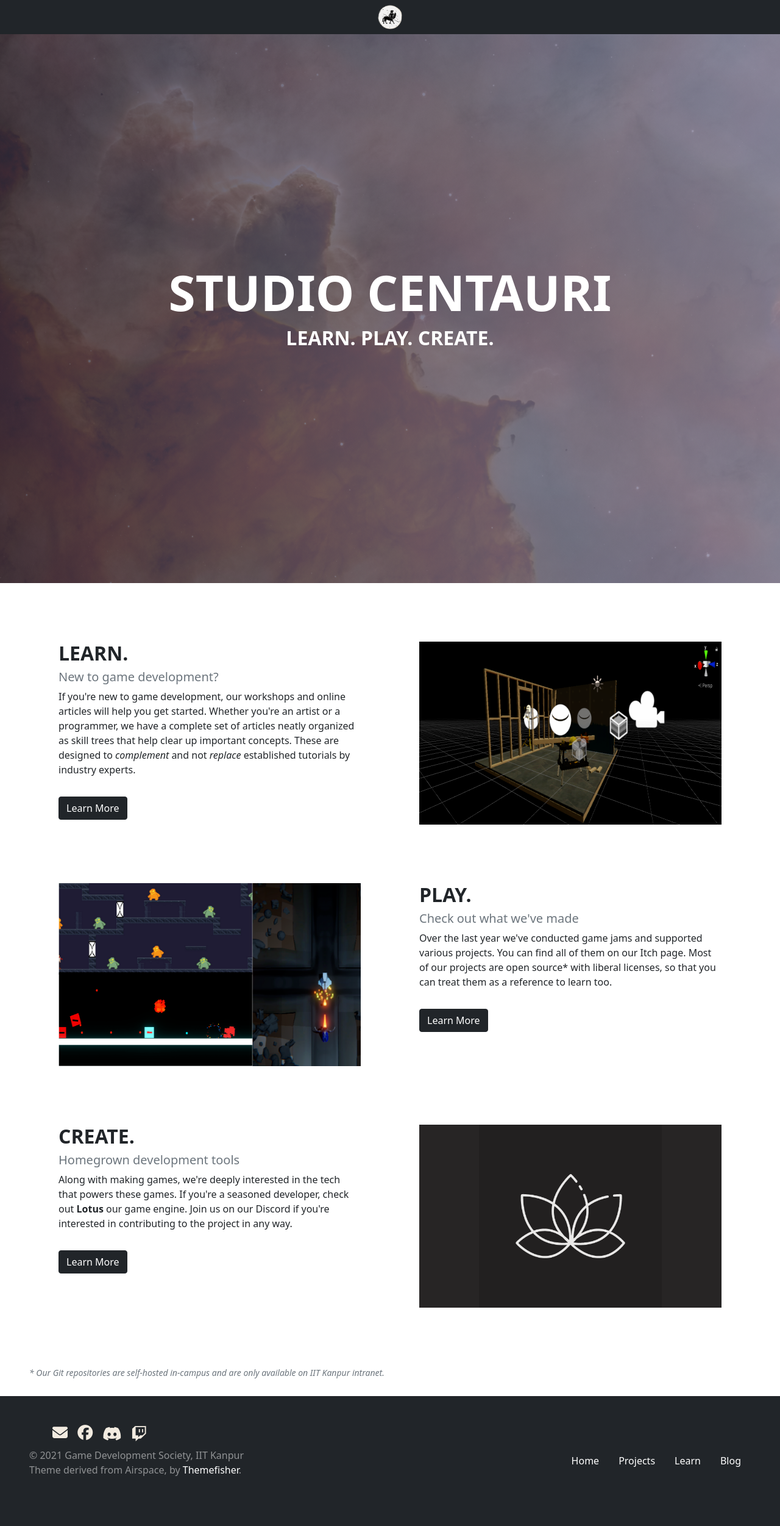
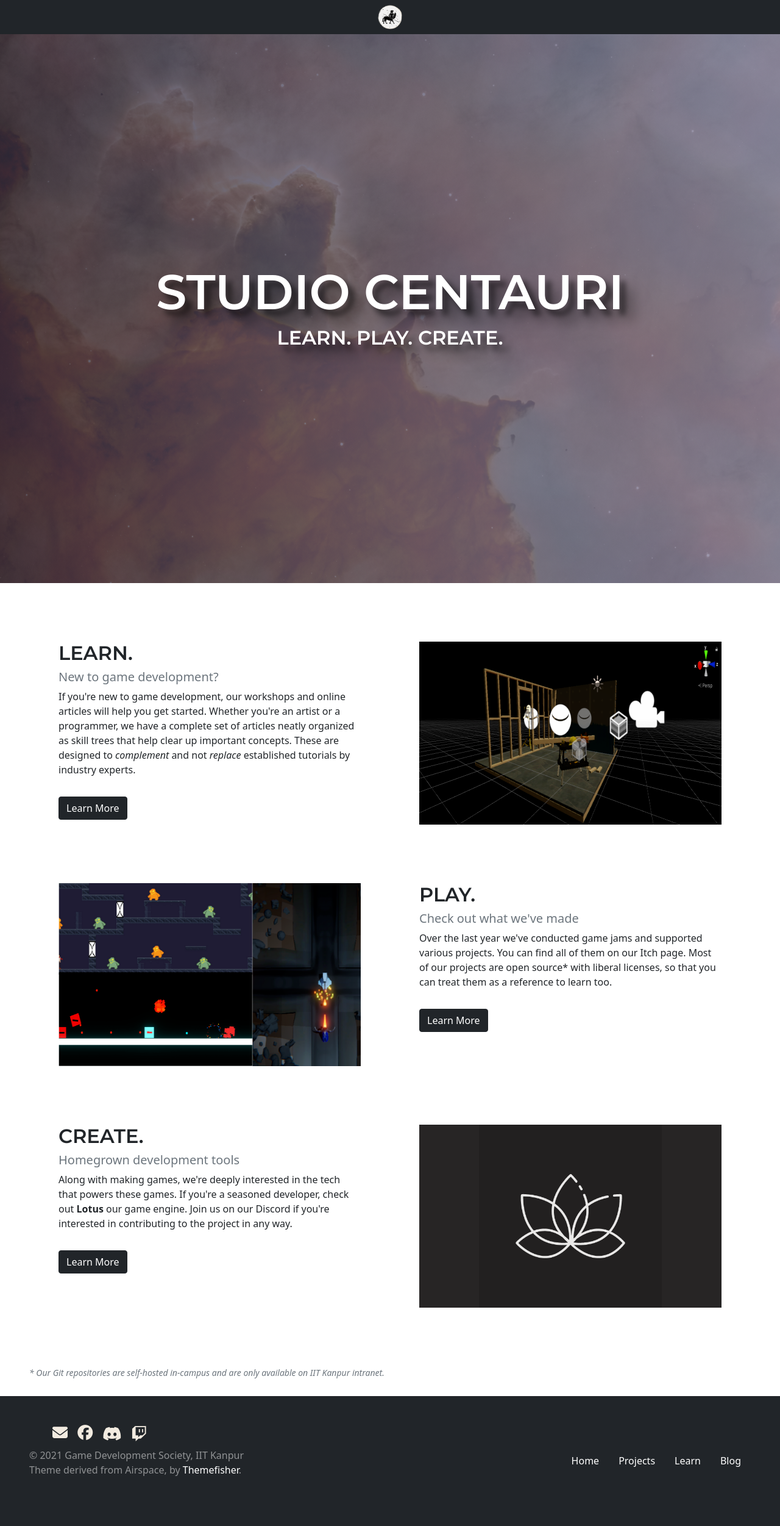
Before and after one commit to studiocentauri/studiocentauri.github.io, a Jekyll site: the page built from index.html, in a window 1280 px wide. Shown: the whole page at 61% size. Built offline with Jekyll 4.4.1, drawn with Linux system fonts in a browser that asks for light colours; nearby versions of some CDN libraries; some web fonts are replaced; comment, search, counter and statistics services are not loaded.

Commit message:
Fixed Bugs
Responsive bugs on the homepage
Added hovering at few places
Adjusted some fonts
Added shadows at some places

```diff
--- a/css/style.css
+++ b/css/style.css
@@ -3,6 +3,7 @@
  * To find the original style.css that ships with Airspace, read airspace.css
  *
  */
+ @import url('https://fonts.googleapis.com/css2?family=Montserrat:wght@600&display=swap');
 
 .italic {
   font-style: italic;
@@ -35,6 +36,14 @@
   color: #0d0017;
 }
 
+.animate__fadeInUp{
+  text-shadow: 10px 10px 10px rgba(0,0,0,.5), 20px 20px 20px rgba(0,0,0,.4), 30px 30px 30px rgba(0,0,0,.1);
+  font-family: 'Montserrat', sans-serif;
+}
+
+h2{
+  font-family: 'Montserrat', sans-serif;
+}
 /*******************************************
  * Footer
  *******************************************/
@@ -173,3 +182,19 @@
 .home-img {
   height: 300px;
 }
+
+.row:hover {
+  box-shadow: 0 0 20px rgba(33,33,33,.2);
+}
+
+.btn:hover,
+.btn:focus {
+  box-shadow: 0 0.8em 0.8em -0.4em black;
+  transform: translateY(-0.25em);
+}
+
+@media only screen and (max-width: 580px) {
+  section.p-5{
+    padding:0!important;
+  }
+}
--- a/index.html
+++ b/index.html
@@ -28,7 +28,7 @@
 
     <!-- Learn -->
     <div class="row">
-      <div class="col p-5">
+      <div class="col-sm p-5">
         <h2 class="text-uppercase fw-bold">Learn.</h2>
         <h5 class="text-muted">New to game development?</h5>
         <p>
@@ -36,17 +36,17 @@
         </p>
         <a class="btn btn-dark" href="{{ site.baseurl }}/learn" role="button">Learn More</a>
       </div>
-      <div class="col p-5">
+      <div class="col-sm p-5">
         <img src="/img/home_learn.png" class="img-fluid home-img"/>
       </div>
     </div>
 
     <!-- Play -->
     <div class="row">
-      <div class="col p-5">
+      <div class="col-sm p-5">
         <img src="/img/home_projects.png" class="img-fluid home-img" />
       </div>
-      <div class="col p-5">
+      <div class="col-sm p-5">
         <h2 class="text-uppercase fw-bold">Play.</h2>
         <h5 class="text-muted">Check out what we've made</h5>
         <p>
@@ -58,7 +58,7 @@
 
     <!-- Create -->
     <div class="row">
-      <div class="col p-5">
+      <div class="col-sm p-5">
         <h2 class="text-uppercase fw-bold">create.</h2>
         <h5 class="text-muted">Homegrown development tools</h5>
         <p>
@@ -66,7 +66,7 @@
         </p>
         <a class="btn btn-dark" href="https://gds.sntiitk.in/lotus/index.html" role="button">Learn More</a>
       </div>
-      <div class="col p-5">
+      <div class="col-sm p-5">
         <div class="d-flex align-items-center" style="background-color: #272525;">
           <img src="/img/lotus_logo.png" class="img-fluid home-img mx-auto" />
         </div>
```
